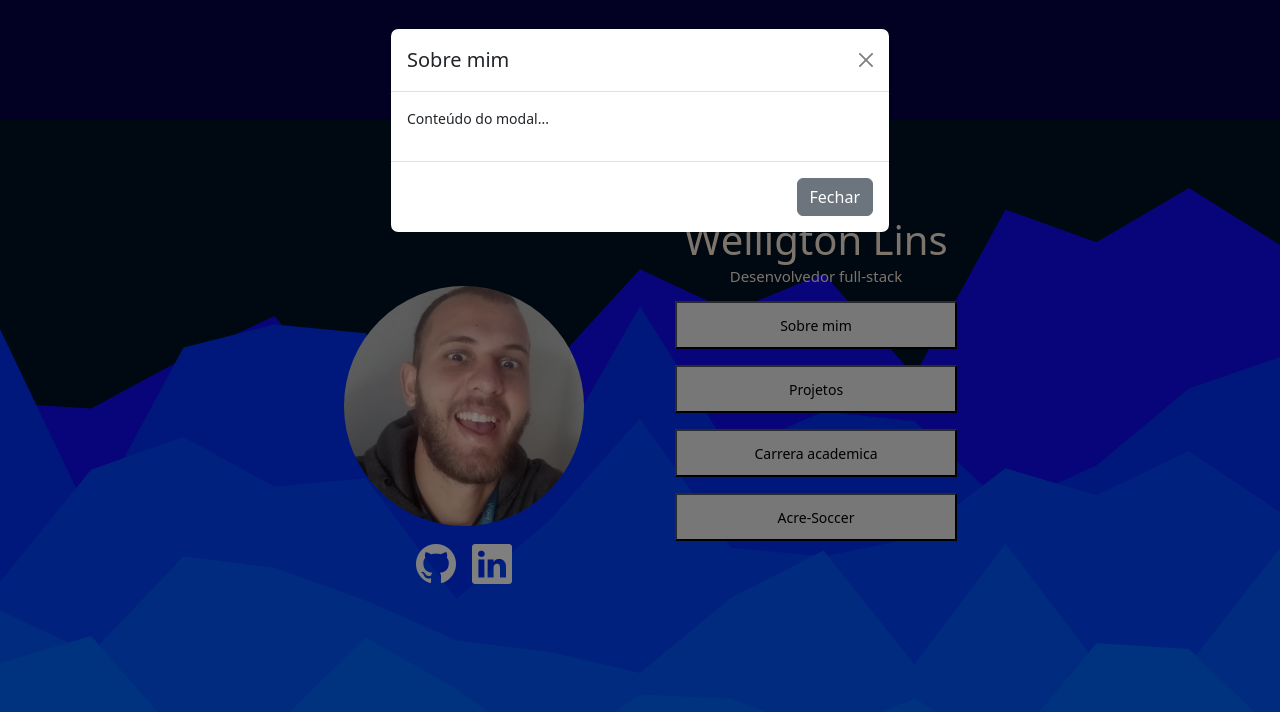
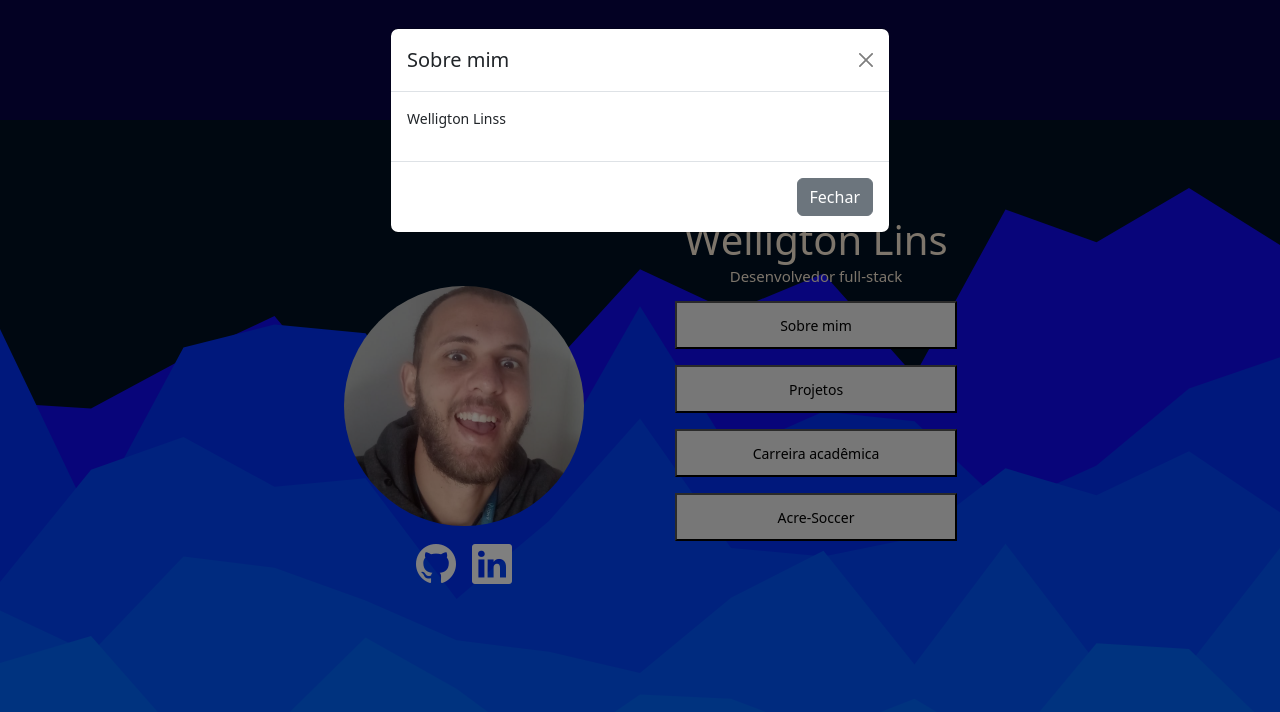
Before and after one commit to dev-welligtonlins/Lange-page, an Angular app: page / in a window 1280 px wide. Both pictures are taken after a click on the button "Sobre mim". Shown: the top 712 px of the page. Built offline with nearby package versions, Linux system fonts and the light colour scheme.

Commit message:
#5 alterando o conteúdo modal dinamicamente

```diff
--- a/src/app/app.config.ts
+++ b/src/app/app.config.ts
@@ -3,11 +3,13 @@ import { provideRouter } from '@angular/router';
 
 import { routes } from './app.routes';
 import { provideClientHydration, withEventReplay } from '@angular/platform-browser';
+import { provideHttpClient, withFetch } from '@angular/common/http';
 
 export const appConfig: ApplicationConfig = {
   providers: [
     provideBrowserGlobalErrorListeners(),
     provideZoneChangeDetection({ eventCoalescing: true }),
-    provideRouter(routes), provideClientHydration(withEventReplay())
+    provideRouter(routes), provideClientHydration(withEventReplay()),
+    provideHttpClient(withFetch())
   ]
 };
--- a/src/app/components/modal/modal.html
+++ b/src/app/components/modal/modal.html
@@ -6,7 +6,7 @@
                 <button type="button" class="btn-close" aria-label="Close" (click)="closeModal()"></button>
             </div>
             <div class="modal-body">
-                <p>Conteúdo do modal...</p>
+                <p>{{ message }}</p>
             </div>
             <div class="modal-footer">
                 <button class="btn btn-secondary" (click)="closeModal()">Fechar</button>
--- a/src/app/pages/home-page/home-page.html
+++ b/src/app/pages/home-page/home-page.html
@@ -13,9 +13,9 @@
         <h2>Desenvolvedor full-stack</h2>
         <button (click)="openModal($event)">Sobre mim</button>
         <button (click)="openModal($event)">Projetos</button>
-        <button (click)="openModal($event)">Carrera academica</button>
+        <button (click)="openModal($event)">Carreira acadêmica</button>
         <button (click)="openModal($event)">Acre-Soccer</button>
     </div>
 </section>
 
-<app-modal *ngIf="viewModal" [title]="titleModal"  (cloModal)="closeModal()"></app-modal>
+<app-modal *ngIf="viewModal" [title]="titleModal" [message]="messageModal" (cloModal)="closeModal()"></app-modal>
--- a/src/app/pages/home-page/home-page.ts
+++ b/src/app/pages/home-page/home-page.ts
@@ -1,6 +1,7 @@
-import { Component} from '@angular/core';
+import { Component } from '@angular/core';
 import { CommonModule } from '@angular/common';
 import { Modal } from '../../components/modal/modal';
+import { HttpClient } from '@angular/common/http';
 
 @Component({
   selector: 'app-home-page',
@@ -14,12 +15,26 @@ export class HomePage {
   titleModal = '';
   messageModal = '';
 
+  constructor(private http: HttpClient) {}
 
   openModal(event: Event) {
+    // Transformando o nome do button para titulo do modal
     const titleButton = event.target as HTMLElement;
     this.titleModal = titleButton.innerText;
-    console.log(this.titleModal)
-    this.viewModal = true;
+
+    // Selecionando o arquvio de texto correspondente ao titulo do button
+    const arq = this.titleModal.toLowerCase() + '.txt';
+    const dir = `assets/txt-message/${arq}`;
+    this.http.get(dir, { responseType: 'text' }).subscribe({
+      next: conteudo => {
+        this.messageModal = conteudo;
+        this.viewModal = true;
+      },
+      error: () => {
+        this.messageModal = 'Erro ao carregar a mensagem.';
+        this.viewModal = true;
+      }
+    });
   }
 
   closeModal() {
```
Also changed, not shown: src/assets/txt-message/carreira acadêmica.txt (added), src/assets/txt-message/projetos.txt (added), src/assets/txt-message/sobre mim.txt (added).
